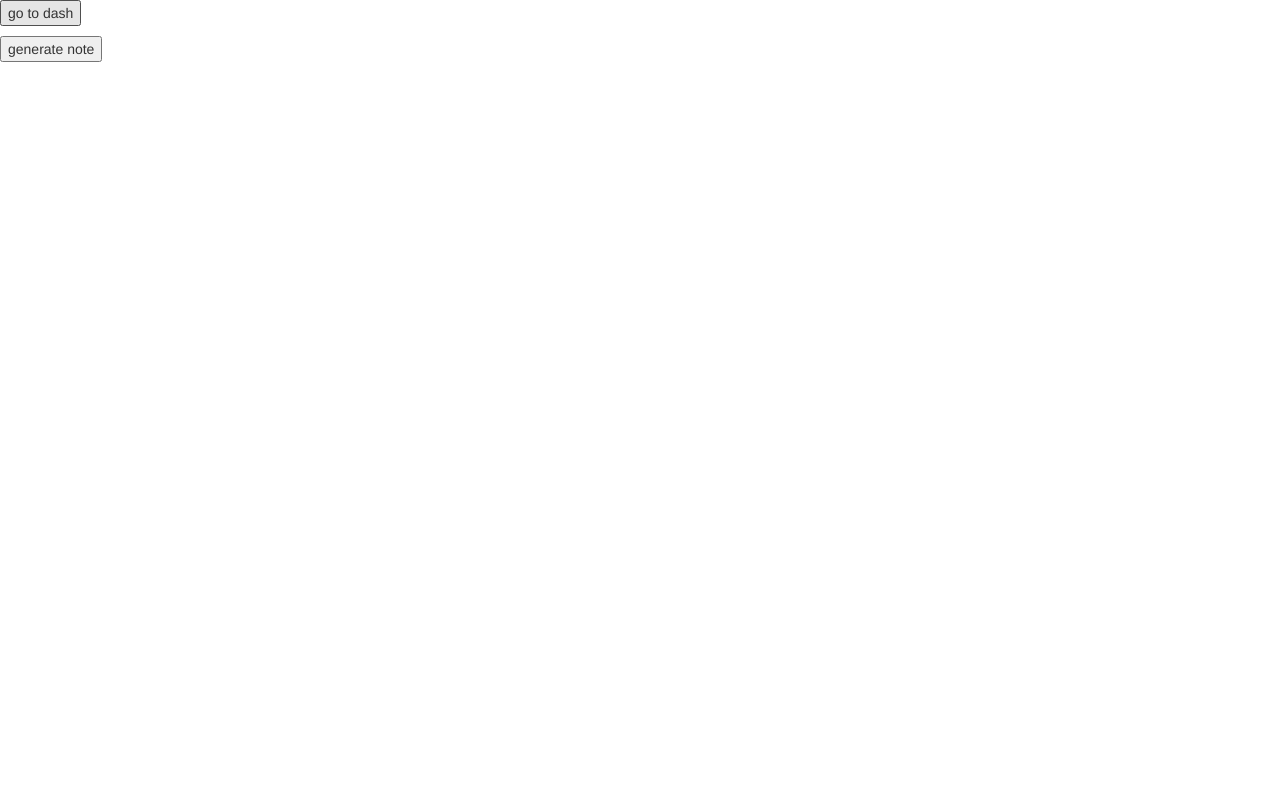
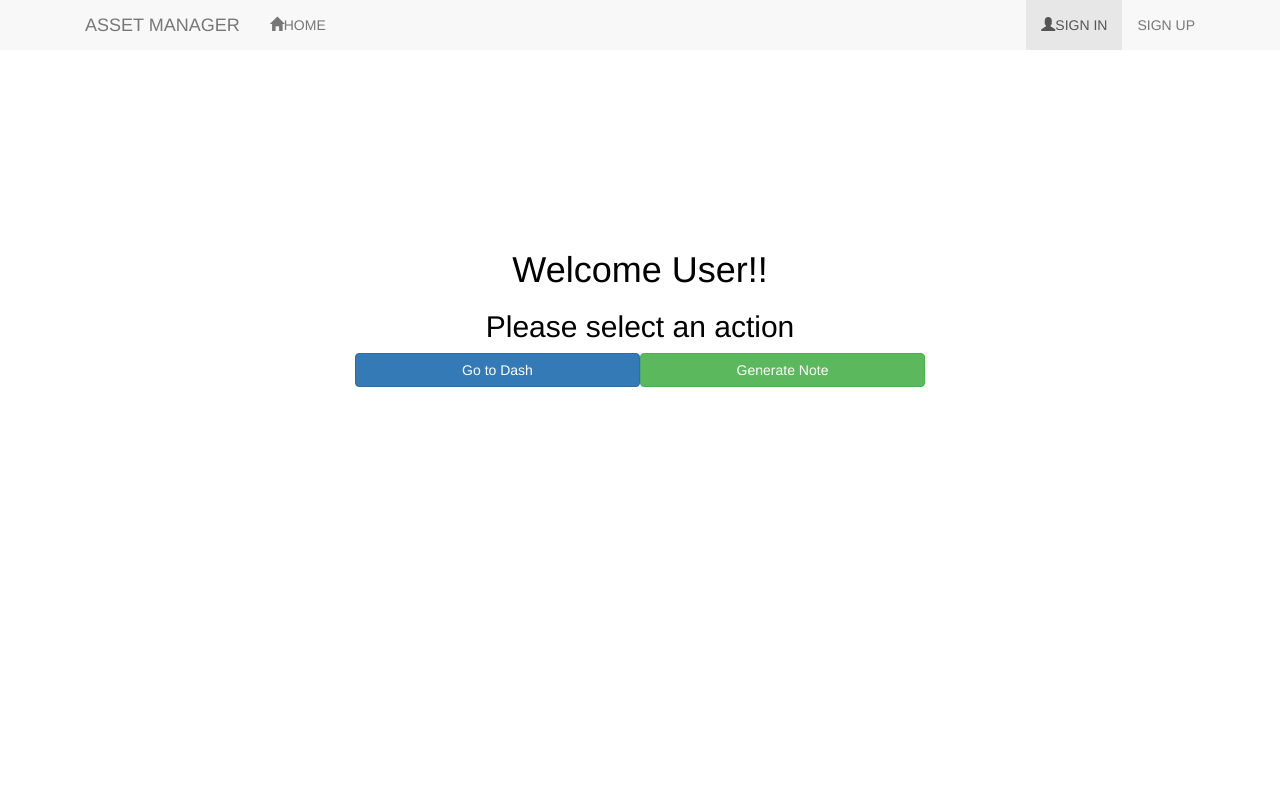
Before and after one commit to SinghHarshita/VesitHacks, a PHP site: page /purchase_incharge.php in a window 1280 px wide. Run offline with PHP 8.4, Linux system fonts and the light colour scheme.

Commit message:
purchase_inchare updated

```diff
--- a/purchase_incharge.php
+++ b/purchase_incharge.php
@@ -1,9 +1,24 @@
 <!DOCTYPE html>
 <html>
 <head>
+  	<meta charset="utf-8">
+  	<meta name="viewport" content="width=device-width, initial-scale=1">
   	<link rel="stylesheet" href="https://maxcdn.bootstrapcdn.com/bootstrap/3.3.7/css/bootstrap.min.css">
   	<script src="https://ajax.googleapis.com/ajax/libs/jquery/3.3.1/jquery.min.js"></script>
   	<script src="https://maxcdn.bootstrapcdn.com/bootstrap/3.3.7/js/bootstrap.min.js"></script>
+  	<link rel="stylesheet" type="text/css" href="loginstyle.css">
+  	<style type="text/css">
+  		body{
+  			background-image: url(https://i0.wp.com/vesitadmissions.ves.ac.in/wp-content/uploads/2017/03/cropped-favicon.png?fit=240%2C240&ssl=1);
+  			background-position: center;
+  			/*background-position: cover;*/
+  			background-repeat: no-repeat;
+  		}
+  		html{
+  			height: 100%;
+  		}
+  		</style>
+
 
   	<script>
 	$(document).ready(function() {
@@ -20,15 +35,39 @@
 	});
 </script>
 </head>
+<body>
+	  <nav class="nav navbar-default">
+	  	<div class="container">
+	  		<div class="navbar-header">
+      			<a class="navbar-brand" href="#">ASSET MANAGER</a>
+    		</div>
+ 	  		<button class="navbar-toggle" data-toggle="collapse" data-target="#collapse">
+	  			<span class="icon-bar"></span>
+	  			<span class="icon-bar"></span>
+	  			<span class="icon-bar"></span>
+	  		</button>
+	  		<div class="collapse navbar-collapse" id="collapse">
+	  			<ul class="nav navbar-nav">
+	  				<li><a href="#"><span class="glyphicon glyphicon-home"></span>HOME</a></li>
+	  			</ul>
+	  			<ul class="nav navbar-nav navbar-right">
+	  				<li class="active" data-target="#loginModal" data-toggle="modal"><a href="#"><span class="glyphicon glyphicon-user"></span>SIGN IN</a></li>
+	  				<li><a href="#"><span class="glyphicon glyphicon-user-add"></span>SIGN UP</a></li>
+	  			</ul>
+			</div>
+	  	</div>
+	  </nav>
 
-<body>
+	  <div class="container">
+	  	<h1 style="color:#000000;text-align:center; margin-top:200px">Welcome User!!</h1>
+	  	<h2 style="color:#000000;text-align:center">Please select an action</h2>
+	  	<p id="purchase_incharge_dash"></p>
+	  	<div class="col-sm-3"></div>
+	  	<button class="btn btn-primary col-sm-3" id="btn1">Go to Dash</button>
+		<p id="generate_pi"></p>
+		<button class="btn btn-success col-sm-3" id="btn2">Generate Note</button>
 
-<button id="btn1">go to dash</button>
-<p id="purchase_incharge_dash"></p>
-<button id="btn2">generate note</button>
-<p id="generate_pi"></p>
+	  </div>
 
 	</body>
-
-
 	</html>
```
Lines whose indentation alone changed are shown as unchanged.
